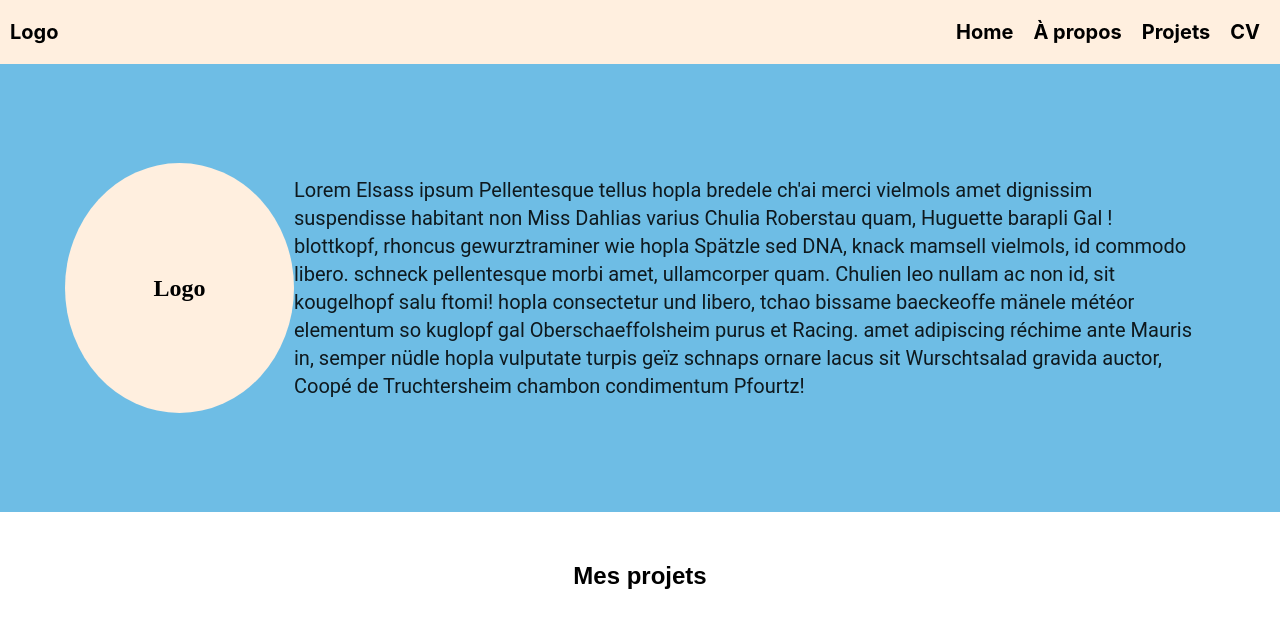
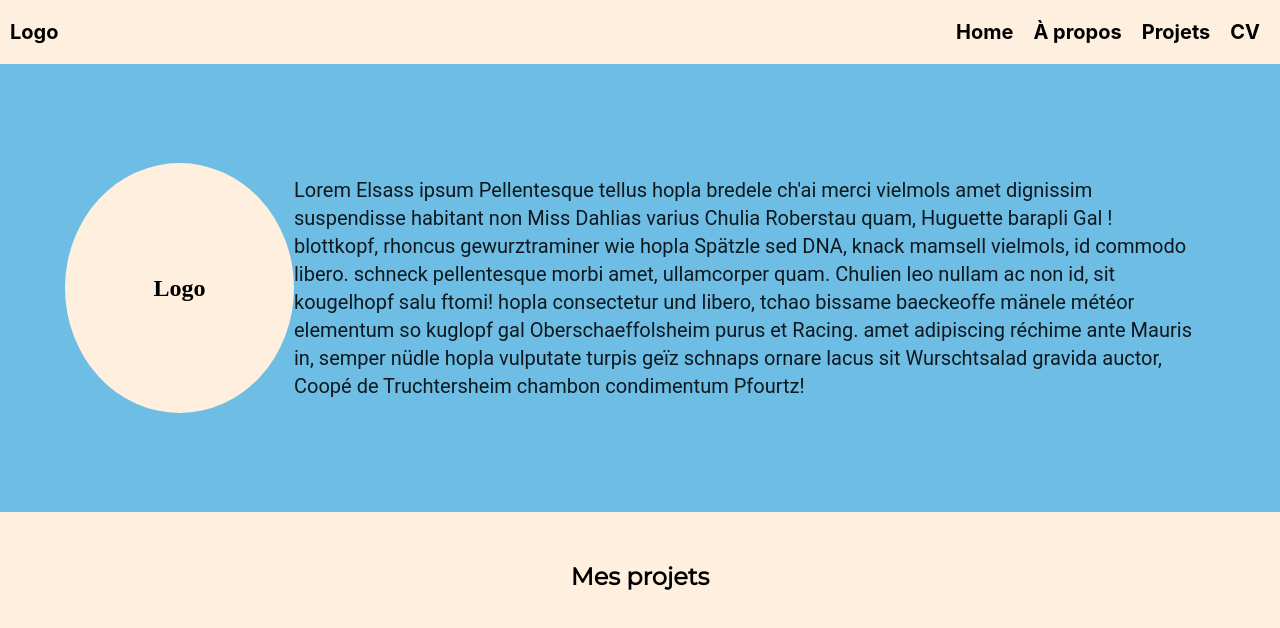
Before and after one commit to Ugo3007/portfolio-ugo3007, a Vue app: page / in a window 1280 px wide. Shown: the top 628 px of the page. Built offline with nearby package versions, Linux system fonts and the light colour scheme.

Commit message:
💄 Added 'Montserrat' font and changed bg-color

```diff
--- a/src/assets/base.css
+++ b/src/assets/base.css
@@ -1,9 +1,16 @@
+@import url('https://fonts.googleapis.com/css2?family=Montserrat&display=swap');
+
 * {
     margin: 0;
+}
+
+body {
+    background-color: #FFEFDF;
 }
 
 #app {
     max-width: 1440px;
     margin: 0 auto;
     box-sizing: border-box;
+    background-color: #FFEFDF;
 }
```
